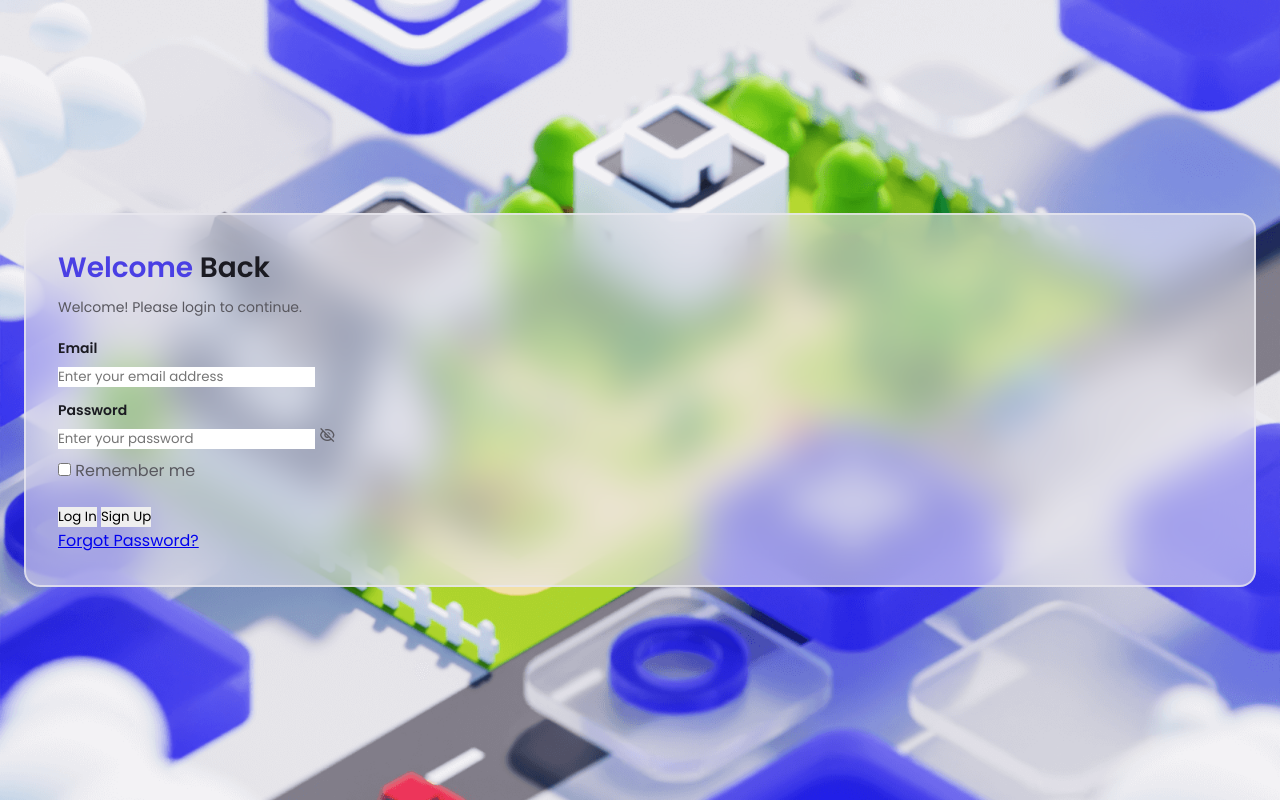
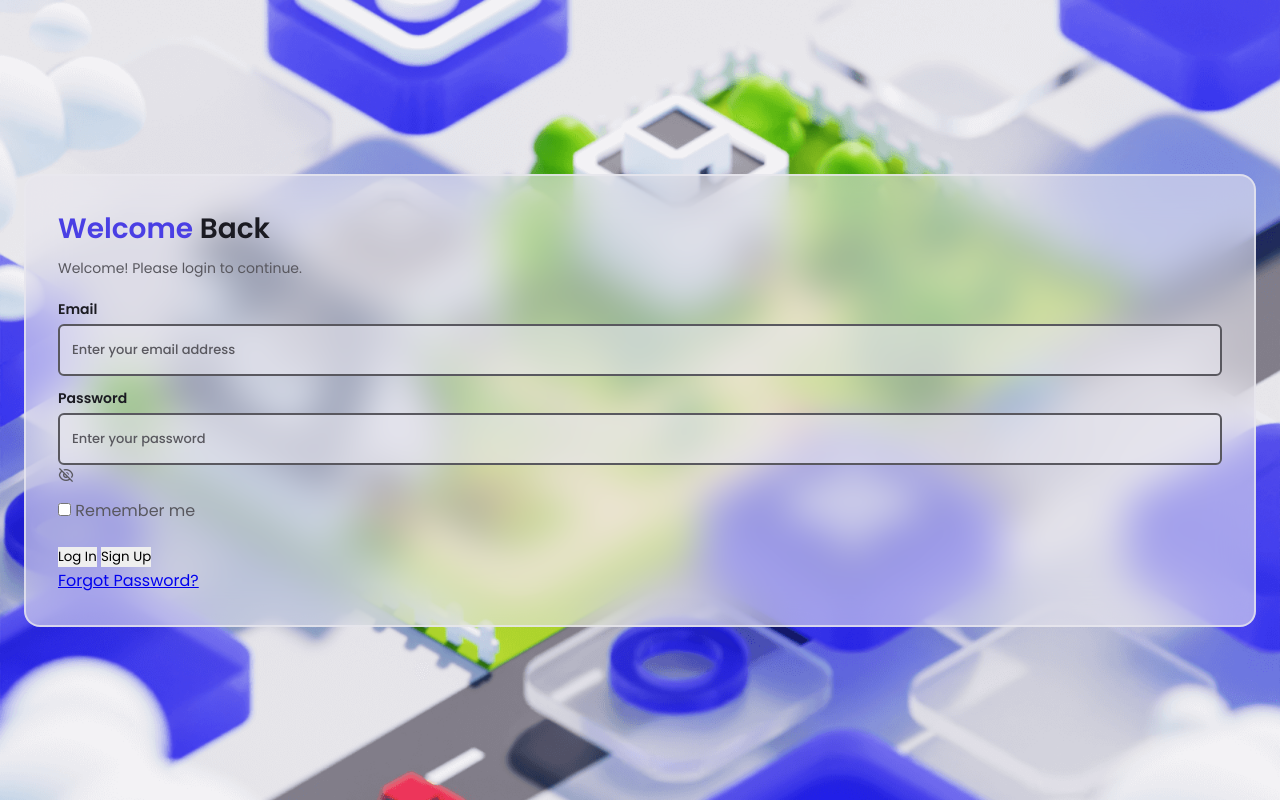
Before and after one commit to jbramirez03/Login-form, a plain HTML site: page index.html in a window 1280 px wide. Drawn offline with nearby package versions, Linux system fonts and the light colour scheme.

Commit message:
added styling to input placeholder and focus

```diff
--- a/assets/css/styles.css
+++ b/assets/css/styles.css
@@ -141,6 +141,26 @@ img {
   margin-bottom: 0.25rem;
 }
 
+.login__input {
+  width: 100%;
+  padding: 14px 12px;
+  border-radius: 6px;
+  border: 2px solid var(--text-color);
+  background-color: hsla(244, 16%, 92%, 0.6);
+  color: var(--title-color);
+  font-size: var(--smaller-font-size);
+  font-weight: var(--font-medium);
+  transition: border 0.4s;
+}
+
+.login__input::placeholder {
+  color: var(--text-color);
+}
+
+.login__input:focus {
+  border: 2px solid var(--first-color);
+}
+
 /*=============== BREAKPOINTS ===============*/
 /* For small devices */
 
```
